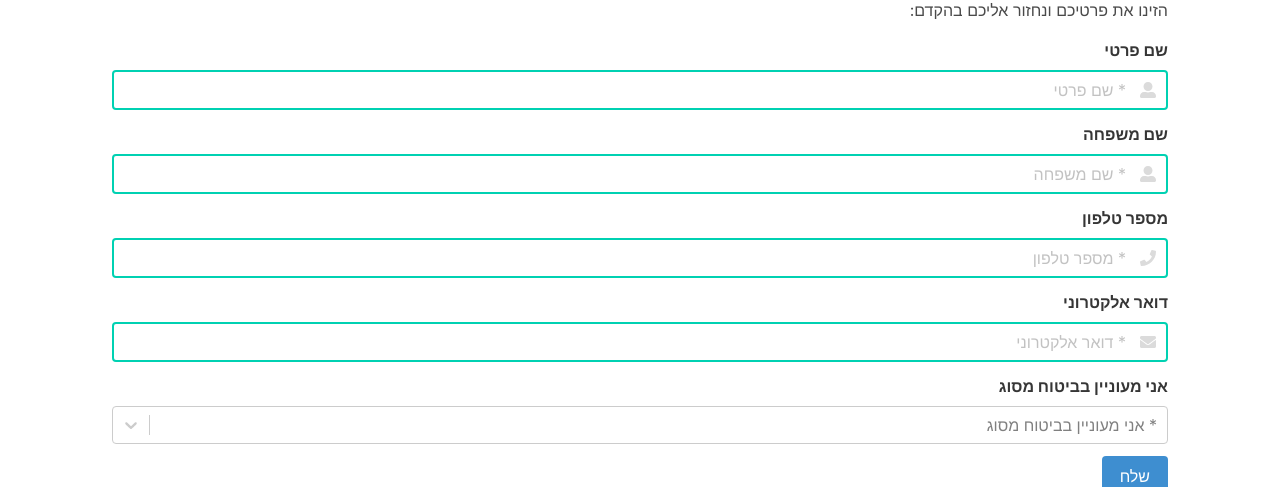
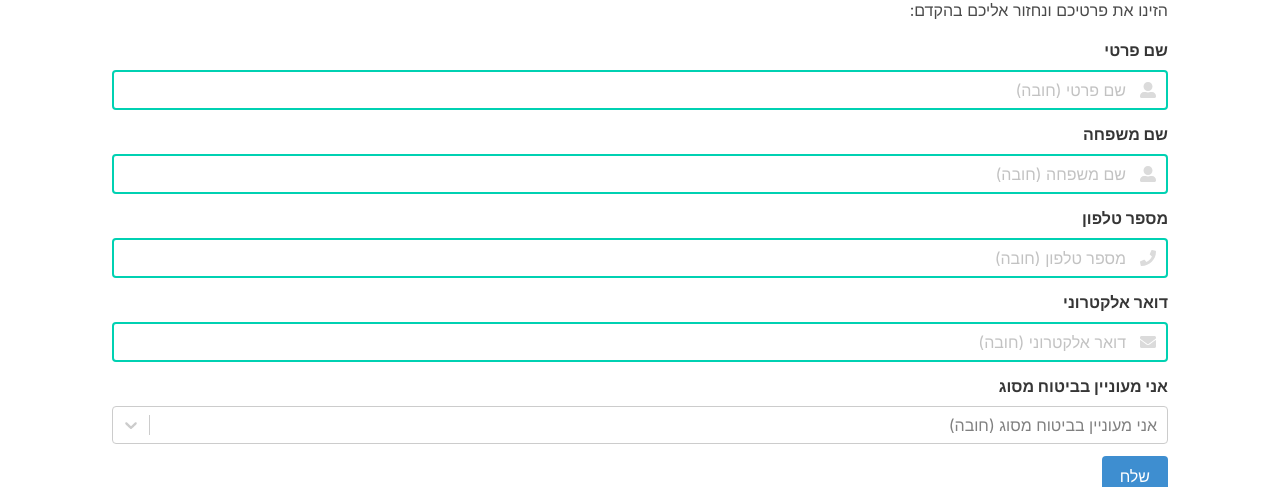
Before and after one commit to AlonDoron/DoronFE, a React (Create React App) app in the folder doronfe/: page /lead in a window 1280 px wide. Shown: the part 206-693 px from the top of the page. Built offline with nearby package versions, Linux system fonts and the light colour scheme.

Commit message:
Made required inputs placeholder to be more intuitive.

```diff
--- a/doronfe/src/components/Common/MultiSelectInput.js
+++ b/doronfe/src/components/Common/MultiSelectInput.js
@@ -11,7 +11,7 @@ function MultiSelectInput(props) {
           name={props.name}
           options={props.options}
           onChange={props.onChange}
-          placeholder={props.required ? "* " + props.label : props.label}
+          placeholder={props.required ? props.label + " (חובה)" : props.label}
           isMulti
         />
       </div>
--- a/doronfe/src/components/Common/TextAreaInput.js
+++ b/doronfe/src/components/Common/TextAreaInput.js
@@ -13,7 +13,7 @@ function TextAreaInput(props) {
         <textarea
           className={wrapperClass + (props.required ? " is-primary" : "")}
           type={props.type}
-          placeholder={props.required ? "* " + props.label : props.label}
+          placeholder={props.required ? props.label + " (חובה)" : props.label}
           name={props.name}
           onChange={props.onChange}
           required={props.required}
--- a/doronfe/src/components/Common/TextInput.js
+++ b/doronfe/src/components/Common/TextInput.js
@@ -14,7 +14,7 @@ function TextInput(props) {
         <input
           className={wrapperClass + (props.required ? " is-primary" : "")}
           type={props.type}
-          placeholder={props.required ? "* " + props.label : props.label}
+          placeholder={props.required ? props.label + " (חובה)" : props.label}
           name={props.name}
           onChange={props.onChange}
           required={props.required}
```
